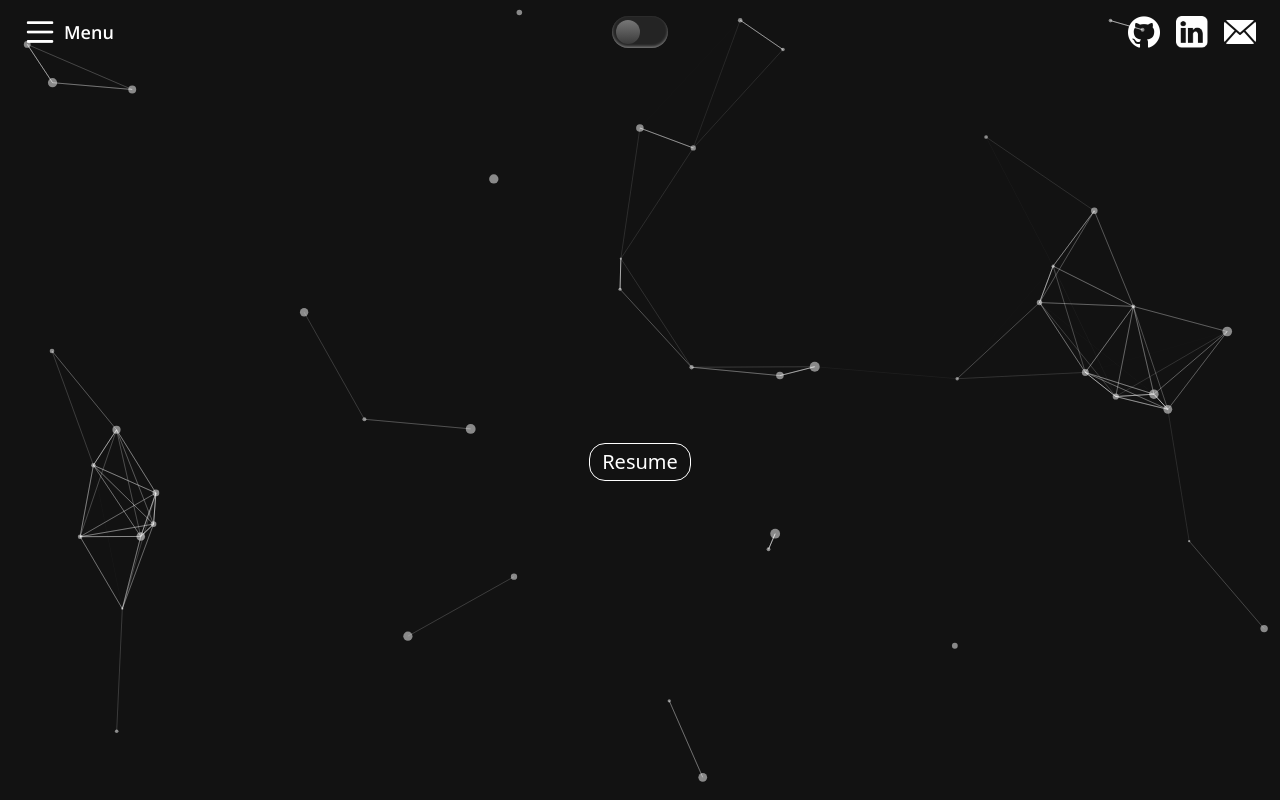
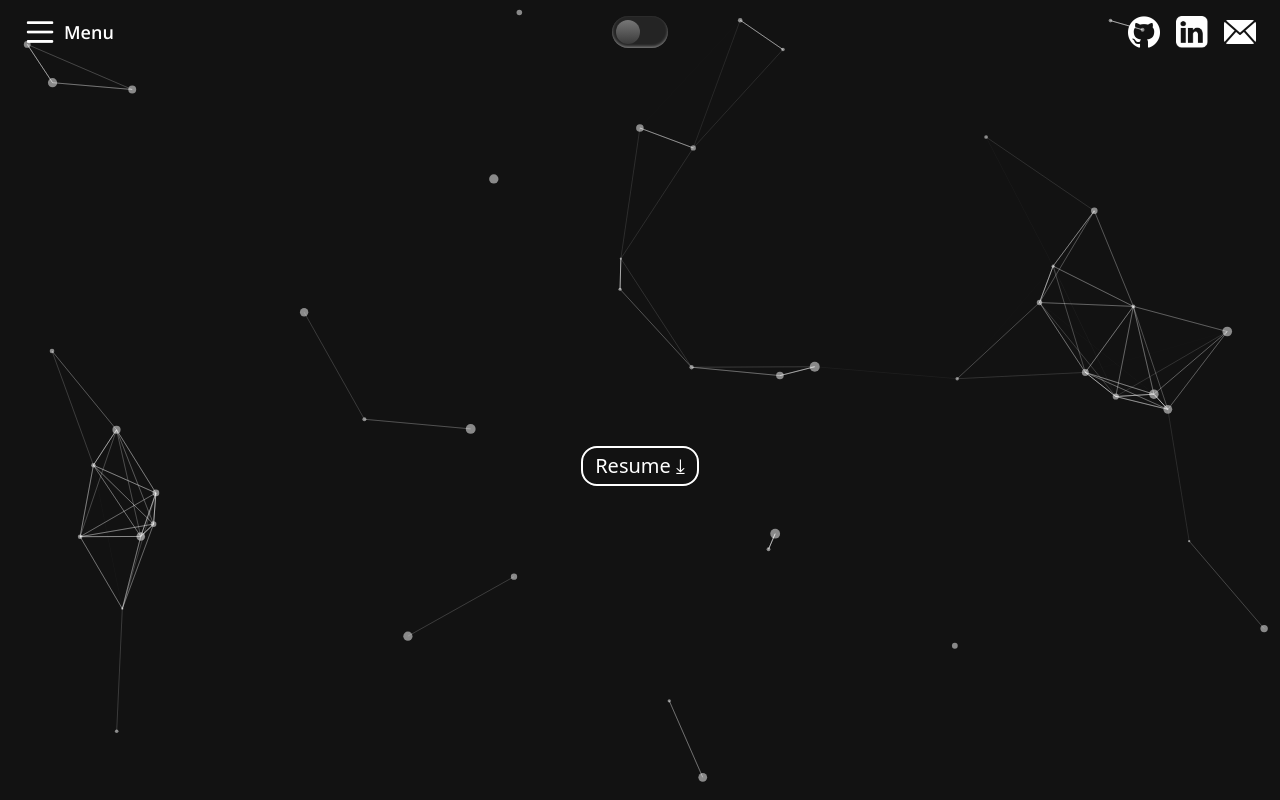
Before and after one commit to ENamja/personal-website, a Next.js app: page / in a window 1280 px wide. Built offline with nearby package versions, Linux system fonts and the light colour scheme.

Commit message:
Added scale on hover to button

```diff
--- a/app/Resume.tsx
+++ b/app/Resume.tsx
@@ -9,14 +9,14 @@ function Resume() {
   return (
     <div
       className={
-        "transition-all duration-500 z-[100] text-xl rounded-2xl border-[1px] py-1 px-3 mt-4" +
+        "transition-all duration-500 z-[100] text-xl rounded-2xl border-2 py-1 px-3 mt-6 hover:scale-110" +
         (theme === "dark"
           ? " text-white border-white"
           : " text-black border-black")
       }
     >
       <a href="/vercel.svg" download="test_download">
-        Resume
+        {"Resume  ⤓"}
       </a>
     </div>
   );
```
